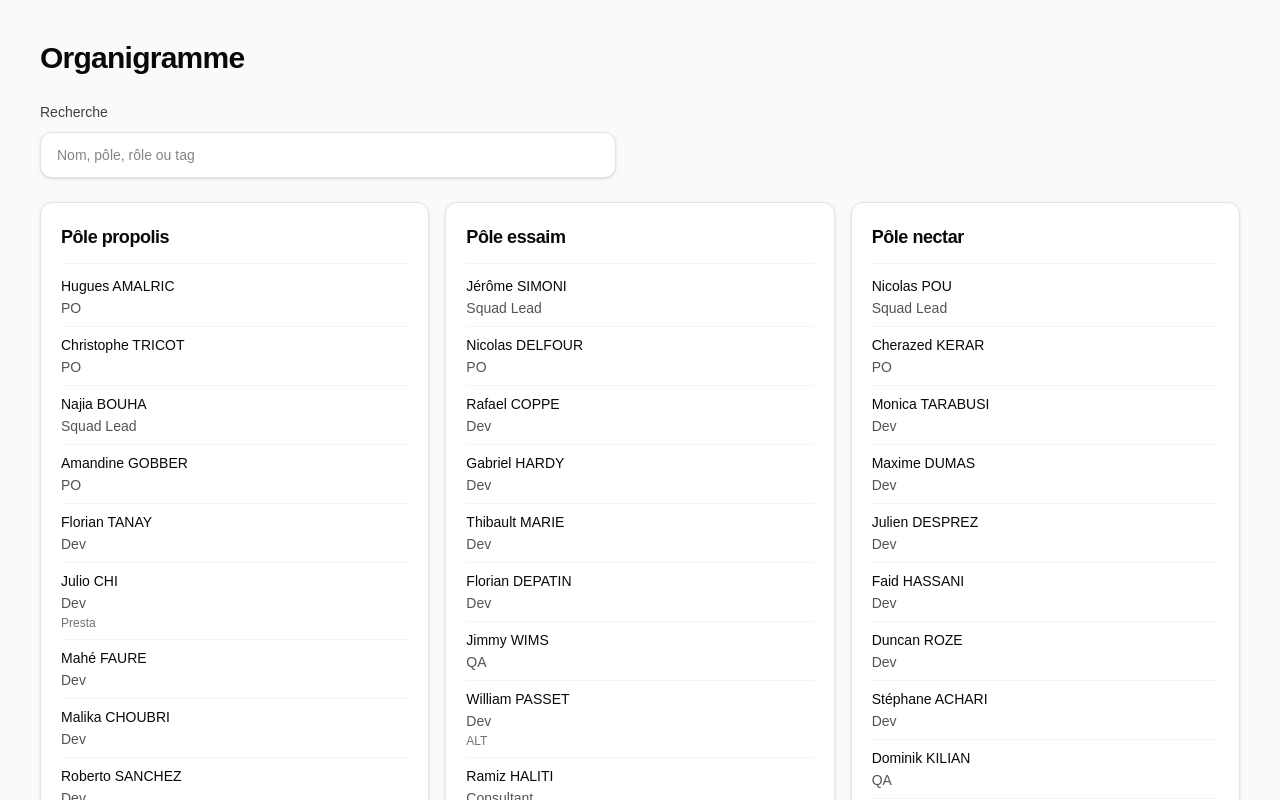
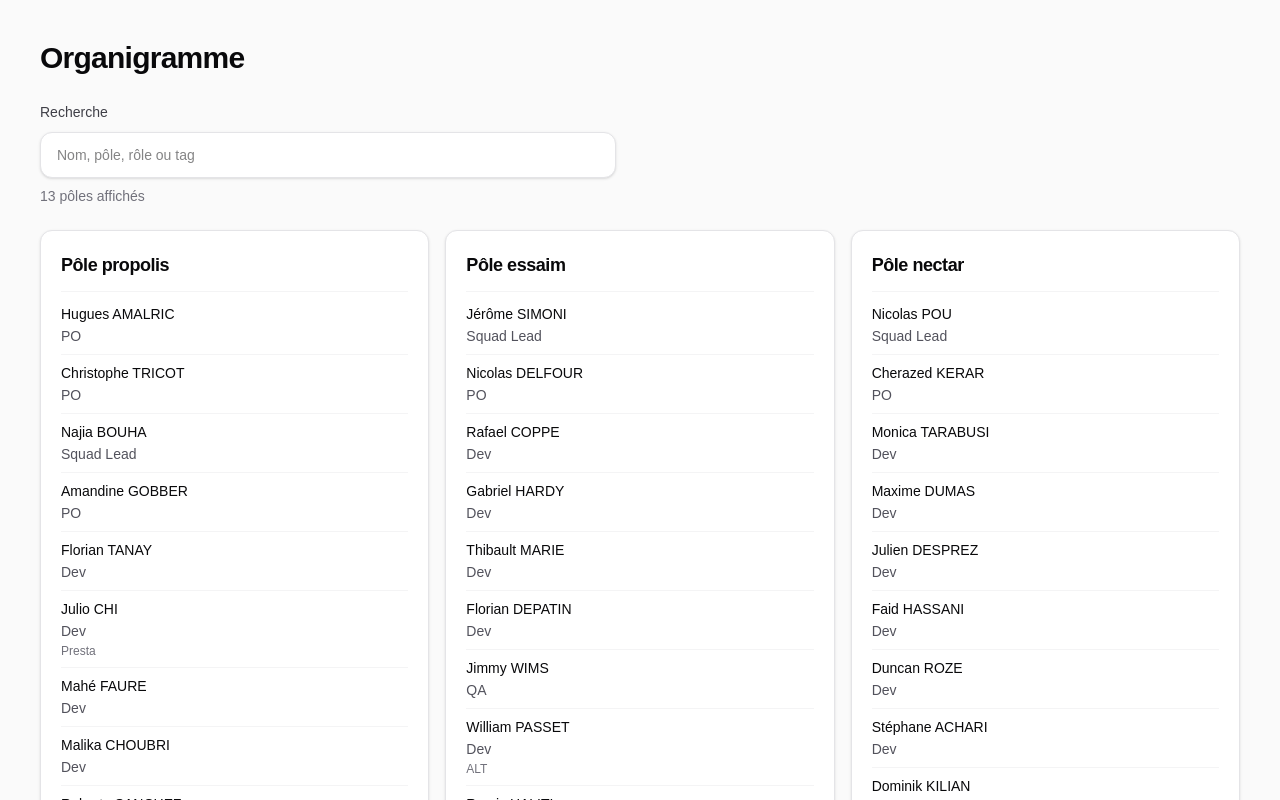
Before and after one commit to JesimBOB/AssistantBobbee, a Next.js app: page /organigramme in a window 1280 px wide. Shown: the top 800 px of the page. Built offline with nearby package versions, Linux system fonts and the light colour scheme.

Commit message:
feat: show organization search summary

```diff
--- a/app/organigramme/page.tsx
+++ b/app/organigramme/page.tsx
@@ -244,7 +244,8 @@ const teams = [
 
 export default function OrganigrammePage() {
   const [search, setSearch] = useState("");
-  const query = search.trim().toLowerCase();
+  const trimmedSearch = search.trim();
+  const query = trimmedSearch.toLowerCase();
   const filteredTeams = query
     ? teams.filter((team) =>
         [
@@ -254,6 +255,13 @@ export default function OrganigrammePage() {
         ].some((value) => value.toLowerCase().includes(query)),
       )
     : teams;
+  const resultSummary = query
+    ? filteredTeams.length === 1
+      ? `1 pôle trouvé pour “${trimmedSearch}”`
+      : filteredTeams.length > 1
+        ? `${filteredTeams.length} pôles trouvés pour “${trimmedSearch}”`
+        : `Aucun pôle trouvé pour “${trimmedSearch}”`
+    : `${teams.length} pôles affichés`;
 
   return (
     <main className="min-h-screen bg-zinc-50 px-4 py-10 text-zinc-950 sm:px-6 lg:px-10">
@@ -272,6 +280,7 @@ export default function OrganigrammePage() {
             placeholder="Nom, pôle, rôle ou tag"
             className="mt-2 w-full rounded-xl border border-zinc-200 bg-white px-4 py-3 text-sm shadow-sm outline-none focus:border-zinc-400"
           />
+          <p className="mt-2 text-sm text-zinc-500">{resultSummary}</p>
         </div>
 
         {filteredTeams.length > 0 ? (
```
